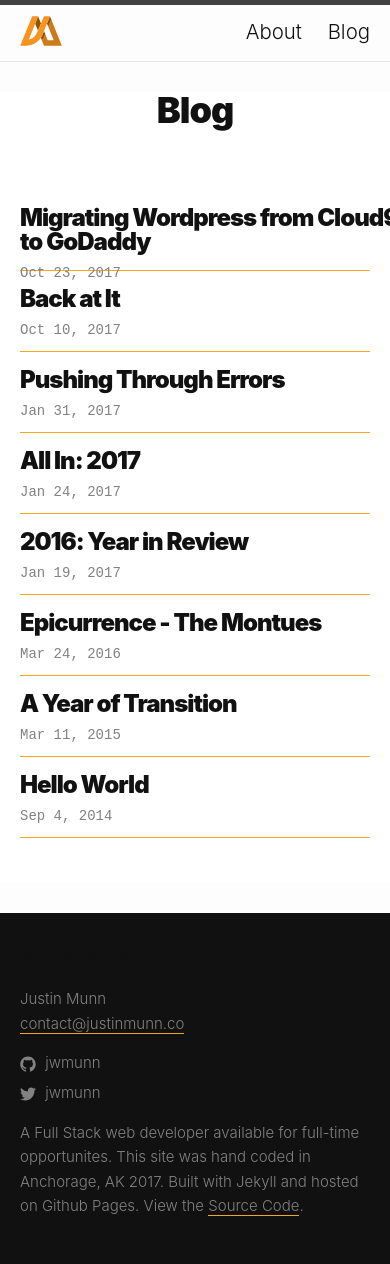
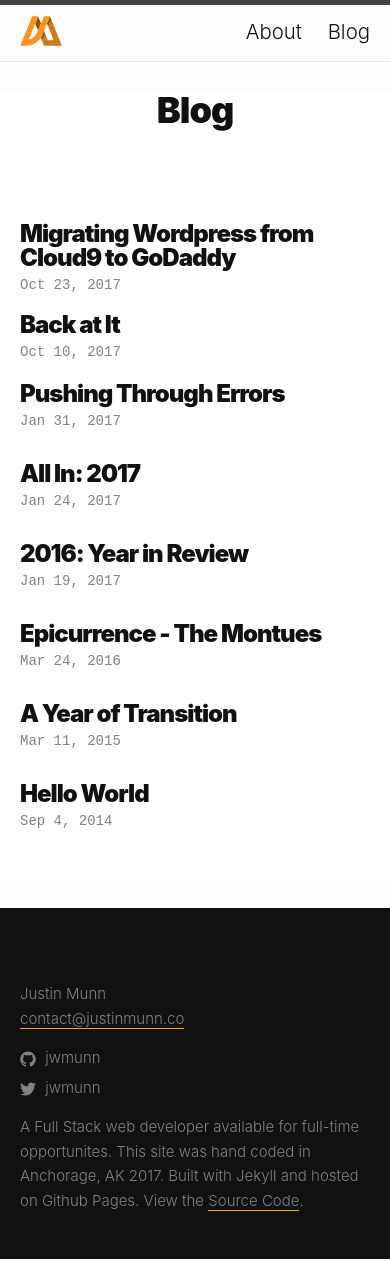
Before and after one commit to jwmunn/jwmunn.github.io, a Jekyll site: the page built from archive.md, in a window 390 px wide. Built offline with Jekyll 4.4.1, drawn with Linux system fonts in a browser that asks for light colours.

Commit message:
Adjusted Mobile .post-list CSS.

```diff
--- a/_sass/_archive.scss
+++ b/_sass/_archive.scss
@@ -3,8 +3,9 @@ h2.post-title {
 
   @include media-query($on-palm){
     @include grid-column(12);
-    @include grid-collapse;
     margin-left: 0px;
+    margin-top: 1rem;
+    margin-bottom: 0.25rem;
   }
 }
 .post-list .post-meta {
@@ -28,6 +29,7 @@ h2.post-title {
     padding-top: 1rem;
 
     @include media-query($on-palm){
+      border: none;
       height: 4rem;
     }
 }
```
